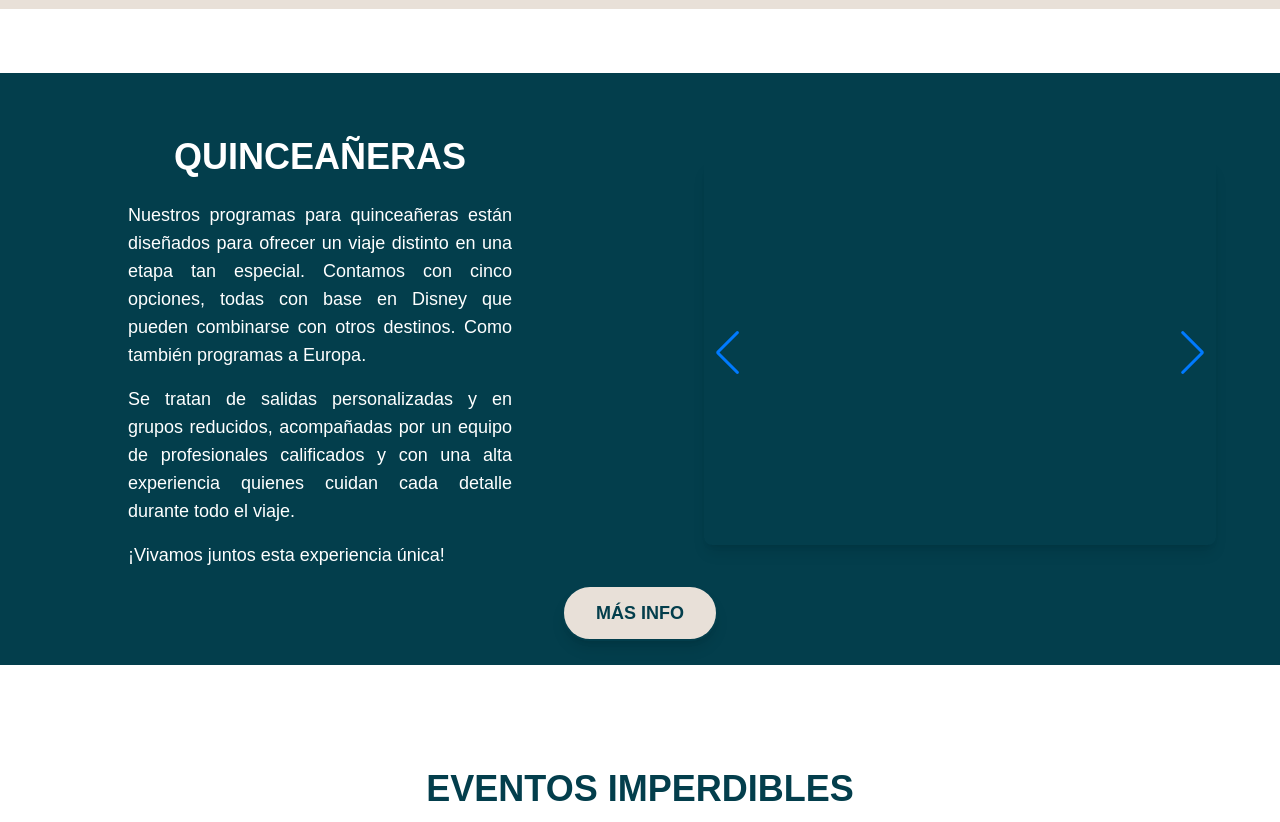
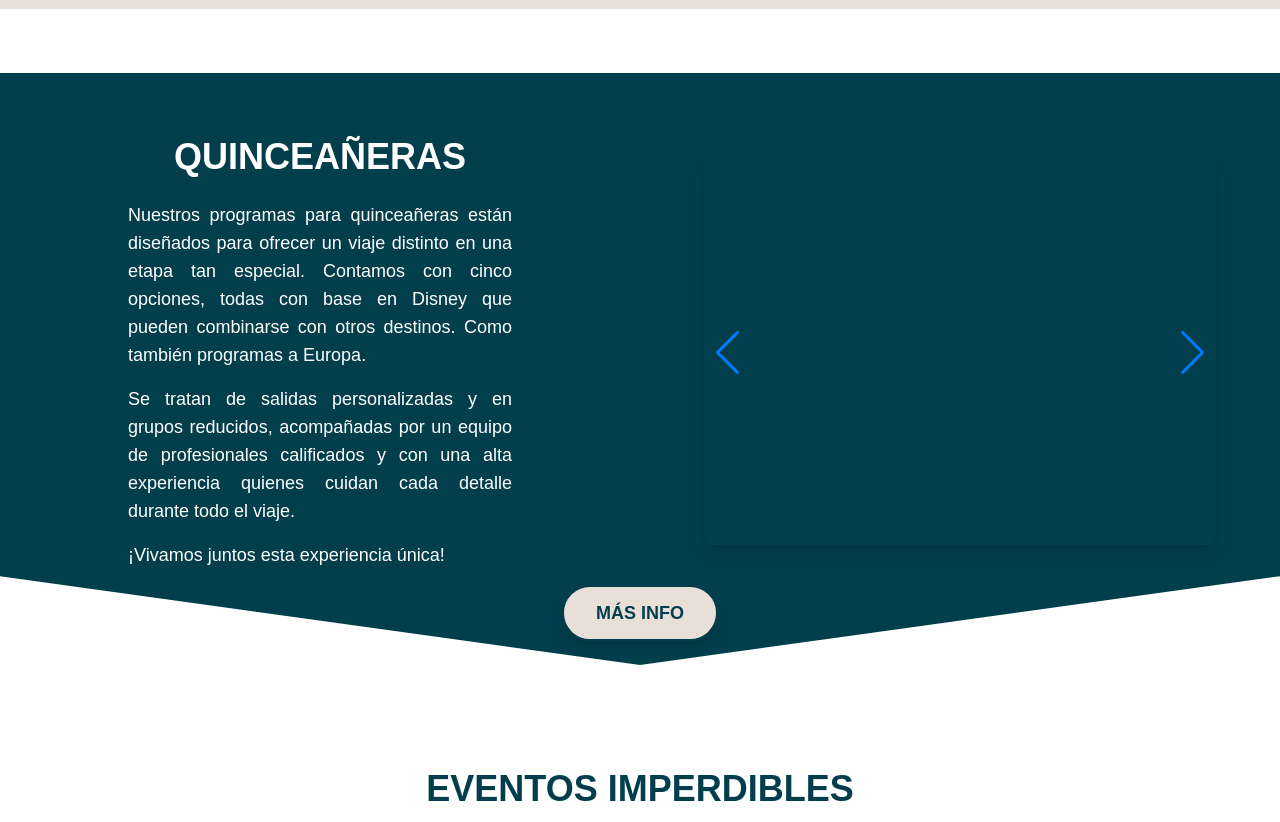
Before and after one commit to ProNoico/Agencia-Terraquio, a plain HTML site: page index.html in a window 1280 px wide. Shown: the part 2669-3491 px from the top of the page. Drawn offline with nearby package versions, Linux system fonts and the light colour scheme; a script that the page names is missing; a web font is replaced by a local one.

Commit message:
Update style.css

```diff
--- a/css/style.css
+++ b/css/style.css
@@ -3,10 +3,13 @@
 /* --- 1. ESTILOS BASE (MOBILE-FIRST) --- */
 /* Estos estilos se aplican a TODOS los tamaños de pantalla, comenzando por el móvil. */
 
+html, body {
+    overflow-x: clip; /* <-- CORRECCIÓN: Evita el scroll horizontal en toda la página */
+}
+
 body {
     font-family: 'Muli', sans-serif;
     background-color: #FFFFFF;
-    overflow-x: hidden;
     padding-top: 72px; /* Espacio para el header en móviles (h-16) */
 }
 
@@ -77,6 +80,11 @@ body {
     height: 100%;
     background: transparent;
     z-index: 3;
+    clip-path: polygon(0 0, 100% 0, 100% 85%, 50% 100%, 0 85%);
+}
+
+/* CORRECCIÓN: Estilo para la sección de Quinceañeras */
+.quinces-section-shape {
     clip-path: polygon(0 0, 100% 0, 100% 85%, 50% 100%, 0 85%);
 }
 
```
